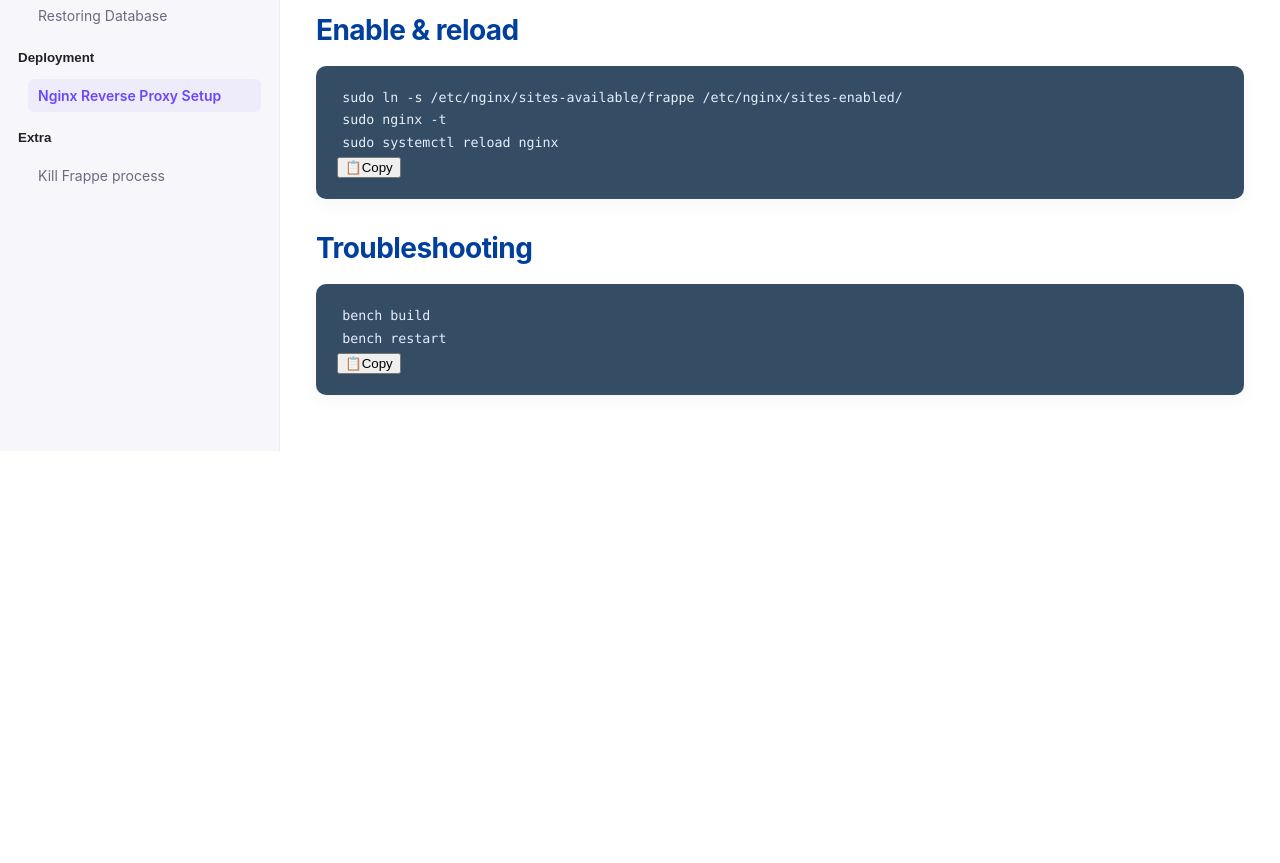
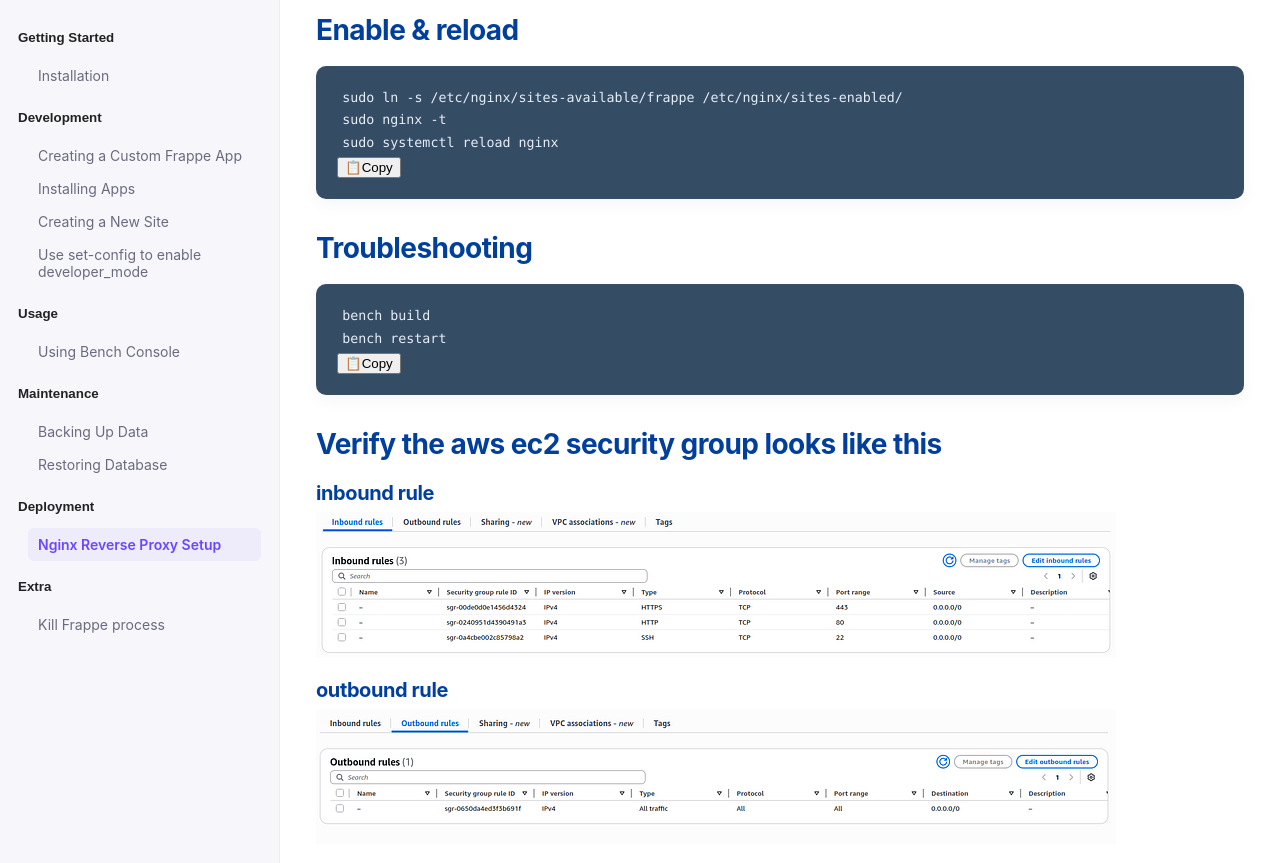
Before and after one commit to inxeoz/docs_frappe, a Jekyll site: the page built from _docs/08-nginx.md, in a window 1280 px wide and 900 px high, scrolled down 887 px. Shown: the top 863 px of the window. Built offline with Jekyll 4.4.1, drawn with Linux system fonts in a browser that asks for light colours; before the commit the page ends 1338 px from its top, so only the background shows below that.

Commit message:
images added

````diff
--- a/_docs/08-nginx.md
+++ b/_docs/08-nginx.md
@@ -45,3 +45,12 @@ sudo systemctl reload nginx
 bench build
 bench restart
 ```
+
+
+## Verify the aws ec2 security group looks like this
+
+### inbound rule
+![Alt text](/assets/images/inbound.png)
+
+### outbound rule
+![Alt text](/assets/images/outbound.png)
````
Also changed, not shown: assets/images/inbound.png (added), assets/images/outbound.png (added).
